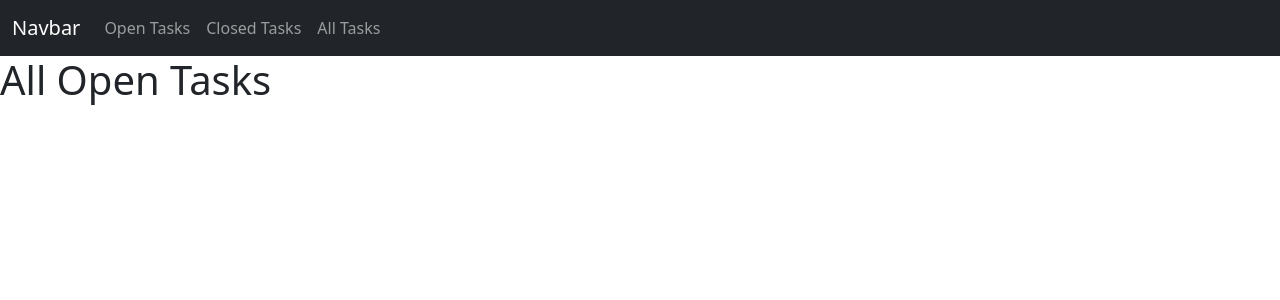
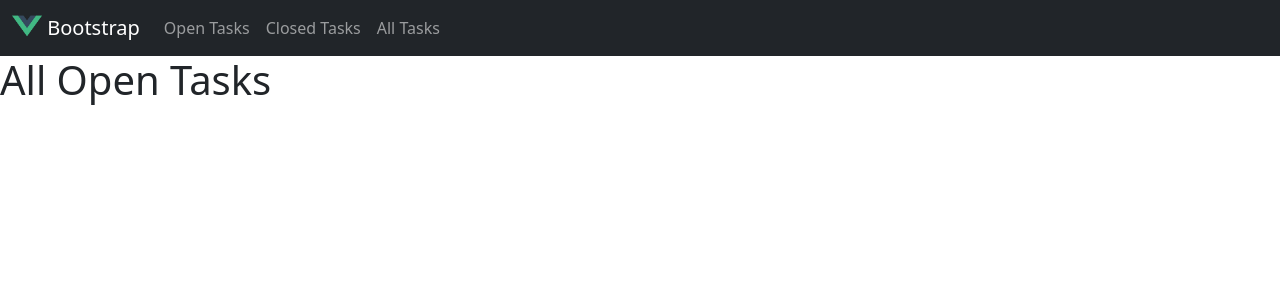
Before and after one commit to fahrican/get-things-done-web, a Vue app: page /open-tasks in a window 1280 px wide. Shown: the top 300 px of the page. Built offline with nearby package versions, Linux system fonts and the light colour scheme.

Commit message:
Change for now the logo.

```diff
--- a/src/App.vue
+++ b/src/App.vue
@@ -1,11 +1,12 @@
 <template>
   <nav class="navbar navbar-expand-lg navbar-dark bg-dark">
     <div class="container-fluid">
-      <a class="navbar-brand" href="#">Navbar</a>
-      <button class="navbar-toggler" type="button" data-bs-toggle="collapse" data-bs-target="#navbarNav"
-              aria-controls="navbarNav" aria-expanded="false" aria-label="Toggle navigation">
-        <span class="navbar-toggler-icon"></span>
-      </button>
+      <a class="navbar-brand" href="#">
+        <img src="../src/assets/logo.png" alt="" width="30"
+             height="24"
+             class="d-inline-block align-text-top">
+        Bootstrap
+      </a>
       <div class="collapse navbar-collapse" id="navbarNav">
         <ul class="navbar-nav">
           <li class="nav-item">
```
